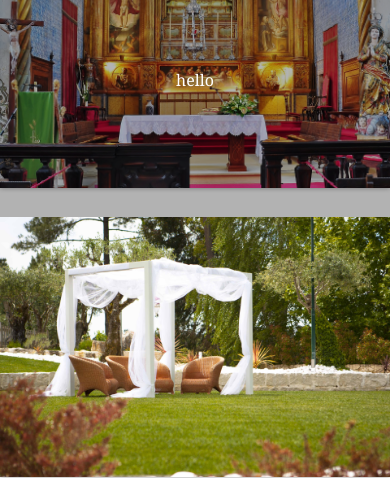
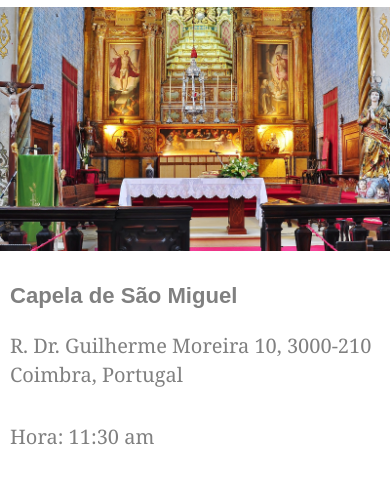
Before and after one commit to Hsmarques/WeddingSiteDeploy, a Gatsby site: page / in a window 390 px wide. Shown: the part 56-534 px from the top of the page. Built offline with nearby package versions, Linux system fonts and the light colour scheme; Gatsby itself is replaced by a stand-in of ours; some packages are replaced by stand-ins of ours.

Commit message:
Added new stuff

```diff
--- a/src/components/item.js
+++ b/src/components/item.js
@@ -4,80 +4,117 @@ import { navigateTo } from 'gatsby-link'
 import Link from 'gatsby-link'
 
 import { rhythm, scale } from '../utils/typography'
+import MapContainer from './modal'
 
 let touched = false
+
+const normalCard = (info: {
+  id: number,
+  title: string,
+  location: string,
+  link: string,
+  address: string,
+  time?: string,
+}) =>
+  <div
+    style={{
+      display: 'flex',
+      justifyContent: 'flex-start',
+      flexDirection: 'column',
+    }}
+  >
+    <a href={`${info.link}`} style={{ textDecoration: 'none', color: 'black' }}>
+      <h3 style={{ color: 'grey' }}>
+        {info.location}
+      </h3>
+      <p style={{ color: 'grey' }}>
+        {info.address}
+      </p>
+    </a>
+    {!!info.time &&
+      <p style={{ color: 'grey', paddingTop: '10px' }}>
+        Hora: {info.time}
+      </p>}
+  </div>
+
+const contactCard = (info: {
+  id: number,
+  title: string,
+  her: number,
+  his: number,
+}) =>
+  <div>
+    <p style={{ color: 'grey' }}>
+      Mariana: {info.her}
+    </p>
+    <p style={{ color: 'grey' }}>
+      Hugo: {info.his}
+    </p>
+  </div>
 
 export default class Item extends React.Component {
   constructor() {
     super()
     this.state = {
       hovering: false,
+      width: '0',
+      height: '0',
     }
   }
+
+  componentDidMount() {
+    this.windowWidth = window.innerWidth
+    this.updateWindowDimensions()
+    window.addEventListener('resize', this.updateWindowDimensions)
+  }
+
+  componentWillUnmount() {
+    window.removeEventListener('resize', this.updateWindowDimensions)
+  }
+
+  updateWindowDimensions = () => {
+    this.setState({ width: window.innerWidth, height: window.innerHeight })
+  }
+
   render() {
+    const info = this.props.info
     return (
-      <div
-        // style={{
-        //   display: `block`,
-        //   backgroundColor: `lightgray`,
-        //   flex: `1 0 0%`,
-        //   marginRight: rhythm(1 / 8),
-        //   width: `100%`,
-        //   maxWidth: 290.1,
-        //   position: `relative`,
-        //   // [presets.Tablet]: {
-        //   //   marginRight: rhythm(1),
-        //   // },
-        //   ':last-child': {
-        //     marginRight: 0,
-        //   },
-        // }}
-        // to={`/${this.props.image}`}
-        onTouchStart={() => console.log('touched me')}
-        onMouseEnter={() => {
-          if (!touched) {
-            this.setState({ hovering: true })
-          }
-        }}
-        onMouseLeave={() => {
-          if (!touched) {
-            this.setState({ hovering: false })
-          }
-        }}>
+      <div>
+        <h1>
+          {info.title}
+        </h1>
         <div
-          // onMouseEnter={() => }
           style={{
-            flexDirection: `column`,
-            flexShrink: 0,
+            display: 'flex',
+            flexDirection: this.state.width > 750 ? `row` : `column`,
             position: `relative`,
-            // paddingBottom: `100%`,
             overflow: `hidden`,
-          }}>
+          }}
+        >
           <img
             onTouchStart={() => console.log('I just pressed you')}
             style={{
-              boxShadow: '0 0 5px #999999',
-              // overflow: `hidden`,
+              overflow: `hidden`,
+              width: '100%',
+              height: '40%',
             }}
             src={require(`../data/${this.props.image}.jpg`)}
           />
-          {this.state.hovering &&
-            <div
-              style={{
-                position: `absolute`,
-                top: 0,
-                bottom: 0,
-                left: 0,
-                right: 0,
-                backgroundColor: `rgba(0,0,0,0.3)`,
-                display: `flex`,
-                justifyContent: `center`,
-                alignItems: `center`,
-                color: `white`,
-                // ...scale(2 / 5),
-              }}>
-              hello
-            </div>}
+          <div
+            style={{
+              flexDirection: 'column',
+              color: 'black',
+              justifyContent: `flex-start`,
+              alignItems: 'center',
+              fontSize: 20,
+              padding: 10,
+              width: '100%',
+            }}
+          >
+            {info.id === 0 && normalCard(info)}
+            {info.id === 1 && normalCard(info)}
+            {info.id === 2 && contactCard(info)}
+          </div>
         </div>
       </div>
     )
--- a/src/components/modal.js
+++ b/src/components/modal.js
@@ -1,18 +1,37 @@
 import React from 'react'
-import Modal from 'react-modal'
-import CaretRight from 'react-icons/lib/fa/caret-right'
-import CaretLeft from 'react-icons/lib/fa/caret-left'
 import * as PropTypes from 'prop-types'
 import { navigateTo } from 'gatsby-link'
+import GoogleMapReact from 'google-map-react'
 
 import { rhythm } from '../utils/typography'
 
-export default class Modal extends React.Component {
+const AnyReactComponent = ({ text }) =>
+  <div
+    style={{
+      color: 'blue',
+      height: '13px',
+      width: '13px',
+      // borderCornerShape: 'bevel',
+      borderRadius: '50%',
+      backgroundColor: '#029dd9',
+    }}
+  />
+
+export default class MapContainer extends React.Component {
+  static defaultProps = {
+    zoom: 12,
+  }
+
   render() {
+    const coord = this.props.center
+    console.log({ coord })
     return (
-      <div>
-        <Text>Test</Text>
-      </div>
+      <GoogleMapReact
+        defaultCenter={this.props.center}
+        defaultZoom={this.props.zoom}
+      >
+        <AnyReactComponent lat={coord.lat} lng={coord.lng} />
+      </GoogleMapReact>
     )
   }
 }
--- a/src/pages/igreja.js
+++ b/src/pages/igreja.js
@@ -1,6 +1,6 @@
-import React from "react"
-import Link from "gatsby-link"
-import Helmet from "react-helmet"
+import React from 'react'
+import Link from 'gatsby-link'
+import Helmet from 'react-helmet'
 
 export default class Index extends React.Component {
   render() {
--- a/src/pages/index.js
+++ b/src/pages/index.js
@@ -3,6 +3,31 @@ import Link from 'gatsby-link'
 import Helmet from 'react-helmet'
 
 import Item from '../components/item'
+
+const info = [
+  {
+    id: 0,
+    title: `Cerimónia`,
+    location: `Capela de São Miguel`,
+    link: `https://www.google.co.uk/maps/place/Chapel+of+S%C3%A3o+Miguel/@40.2074163,-8.426452,15z/data=!4m2!3m1!1s0x0:0x4235c0fc62ea0902?sa=X&ved=0ahUKEwiY6NOrxJHWAhUnDcAKHRm7D4kQ_BIIiAEwDw`,
+    address: `R. Dr. Guilherme Moreira 10, 3000-210 Coimbra, Portugal`,
+    time: `11:30 am`,
+  },
+  {
+    id: 1,
+    title: `Quinta`,
+    location: `Quinta da Couceira`,
+    link:
+      'https://www.google.com/maps/place/Quinta+da+Couceira/@40.2824301,-8.6168047,17z/data=!3m1!4b1!4m5!3m4!1s0xd225302fb1fe38b:0xe232ee3383167516!8m2!3d40.282426!4d-8.614616?hl=en-US',
+    address: `R. Central Norte, 3060-101 CADIMA, Portugal`,
+  },
+  {
+    id: 2,
+    title: `Contactos`,
+    her: `910307508`,
+    his: `07429544594`,
+  },
+]
 
 export default class Index extends React.Component {
   render() {
@@ -10,17 +35,29 @@ export default class Index extends React.Component {
       <div
         style={{
           display: `flex`,
-          alignItems: `stretch`,
-          flexShrink: 0,
+          justifyContent: 'space-between',
           flexDirection: `column`,
           maxWidth: 960,
-        }}>
-        {/* <Link style={{ textDecoration: 'none' }} to="/igreja/">
-          Local da Cerimónia
-        </Link> */}
-        <Item image={'capela-sao-miguel'} />
-        <Item image={'quinta-da-couceira'} />
-        <Item image={'ele-e-ela'} />
+        }}
+      >
+        <Item
+          info={info[0]}
+          page={`igreja`}
+          modalText={`Cerimónia`}
+          image={'capela-sao-miguel'}
+        />
+        <Item
+          info={info[1]}
+          page={`igreja`}
+          modalText={`Quinta`}
+          image={'quinta-da-couceira'}
+        />
+        <Item
+          info={info[2]}
+          page={`igreja`}
+          modalText={`Contactos`}
+          image={'ele-e-ela'}
+        />
       </div>
     )
   }
--- a/src/utils/typography.js
+++ b/src/utils/typography.js
@@ -7,7 +7,7 @@ import { MOBILE_MEDIA_QUERY } from 'typography-breakpoint-constants'
 const options = {
   headerFontFamily: [`Space Mono`, `sans-serif`],
   baseFontSize: '18px',
-  baseLineHeight: 1.45,
+  // baseLineHeight: 1.45,
   scaleRatio: 2.25,
   plugins: [new CodePlugin()],
   overrideStyles: ({ rhythm, scale }, options) => ({
```
Also changed, not shown: src/css/markdown-styles.css (+4 -4 lines), src/layouts/index.js (+43 -20 lines), src/data/ele-e-ela2.jpg (added), 1 other file.
